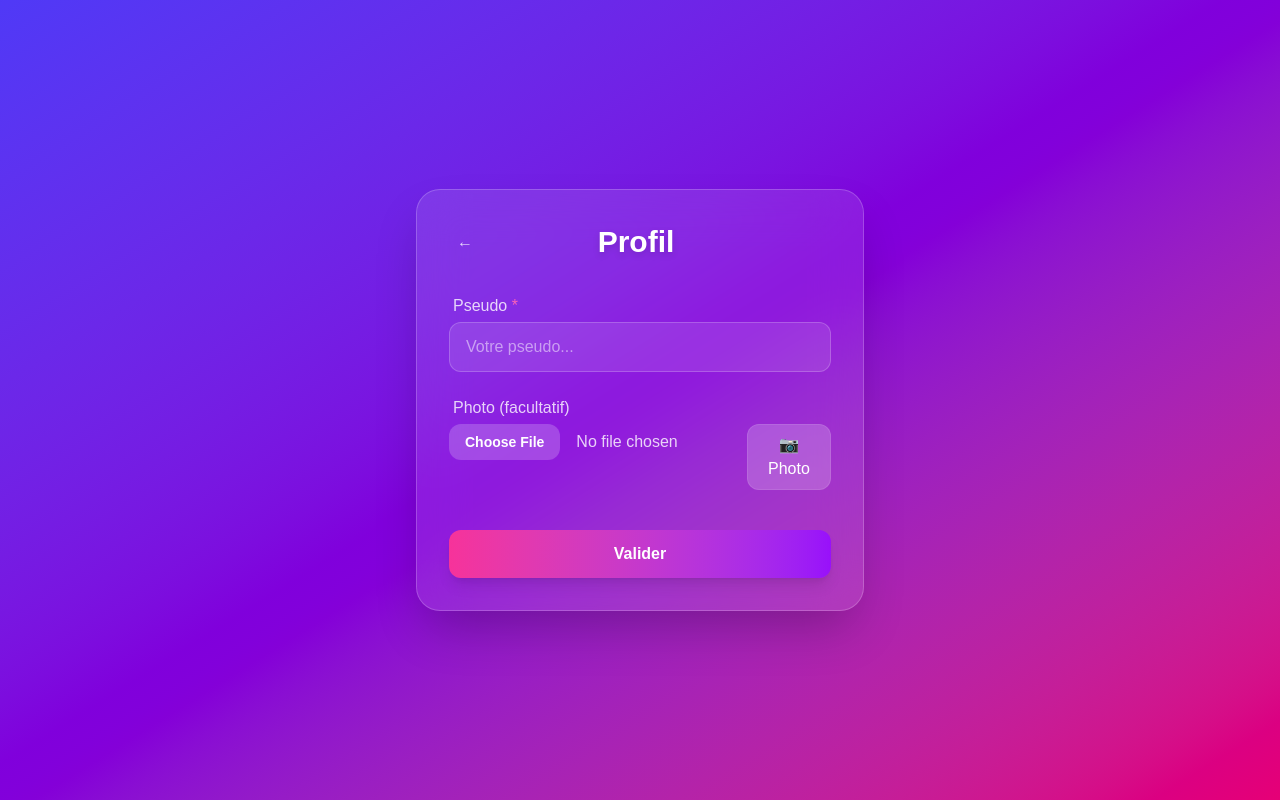
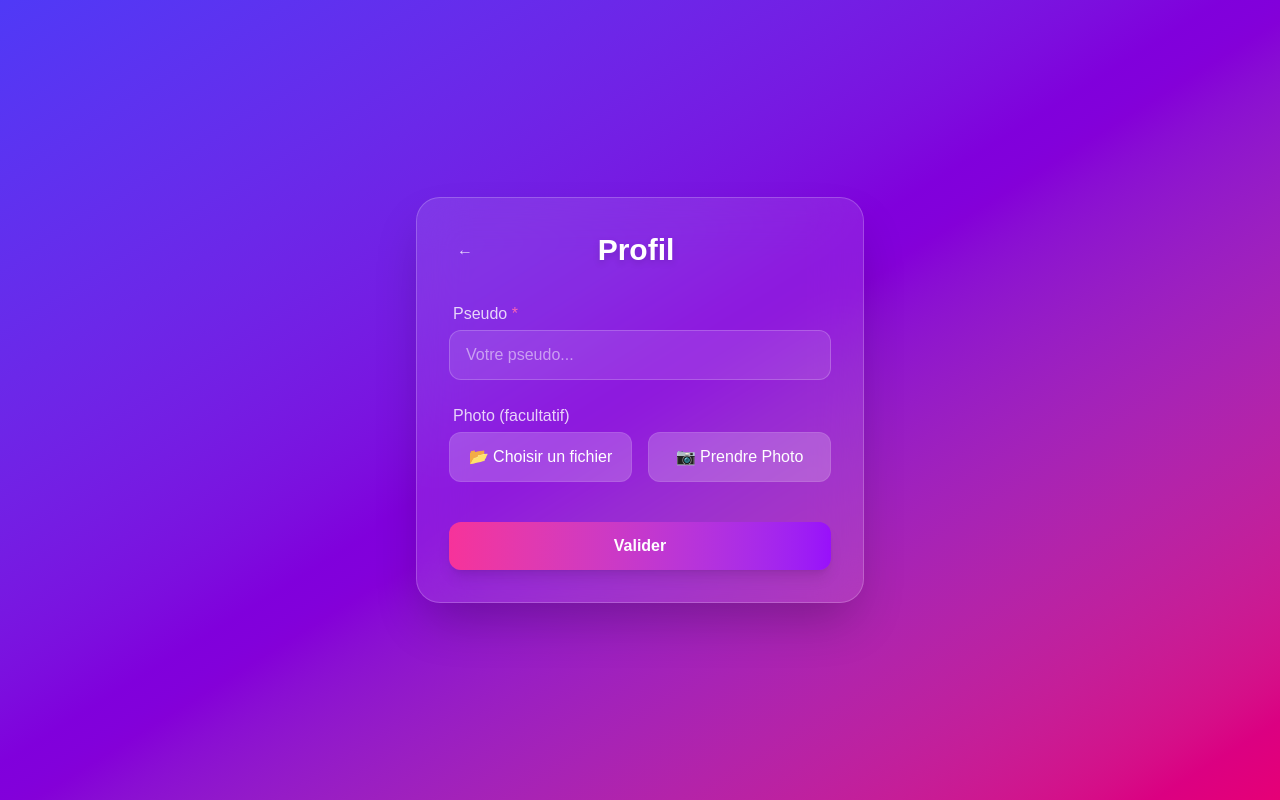
Before and after one commit to TomMbn/M1-TP-Front, a Next.js app: page /create-profile in a window 1280 px wide. Built offline with nearby package versions, Linux system fonts and the light colour scheme.

Commit message:
style : Page profil

```diff
--- a/src/app/create-profile/page.tsx
+++ b/src/app/create-profile/page.tsx
@@ -130,20 +130,28 @@ export default function CreateProfilePage() {
           <label htmlFor="photo" className="block text-white/80 font-medium mb-1 ml-1">
             Photo (facultatif)
           </label>
-          <div className="flex gap-2">
+          <div className="flex gap-4">
             <input
               id="photo"
               type="file"
               accept="image/*"
               onChange={handlePhotoChange}
-              className="w-full text-white/80 file:mr-4 file:py-2 file:px-4 file:rounded-xl file:border-0 file:text-sm file:font-semibold file:bg-white/20 file:text-white hover:file:bg-white/30 cursor-pointer"
+              className="hidden"
             />
+
+            <label
+              htmlFor="photo"
+              className="flex-1 bg-white/20 hover:bg-white/30 text-white text-center py-3 rounded-xl border border-white/10 cursor-pointer transition flex items-center justify-center gap-2"
+            >
+              📂 Choisir un fichier
+            </label>
+
             <button
               type="button"
               onClick={openCamera}
-              className="bg-white/20 text-white px-4 py-2 rounded-xl hover:bg-white/30 border border-white/10 transition flex items-center gap-2"
+              className="flex-1 bg-white/20 text-white py-3 rounded-xl hover:bg-white/30 border border-white/10 transition flex items-center justify-center gap-2"
             >
-              📷 Photo
+              📷 Prendre Photo
             </button>
           </div>
           {showCamera && (
```
